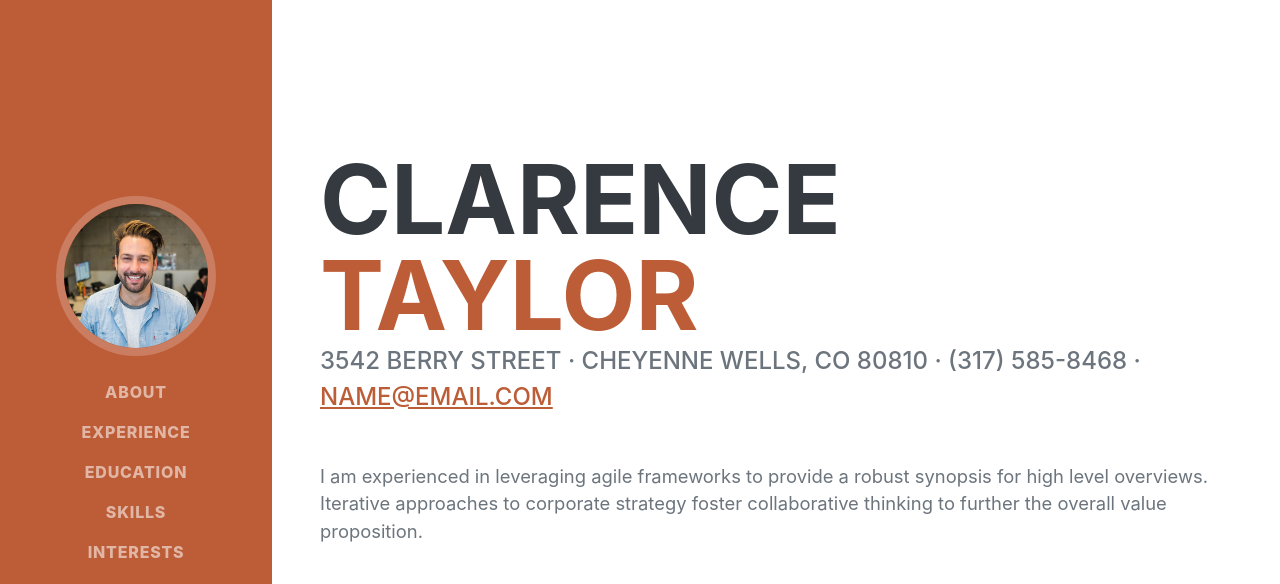
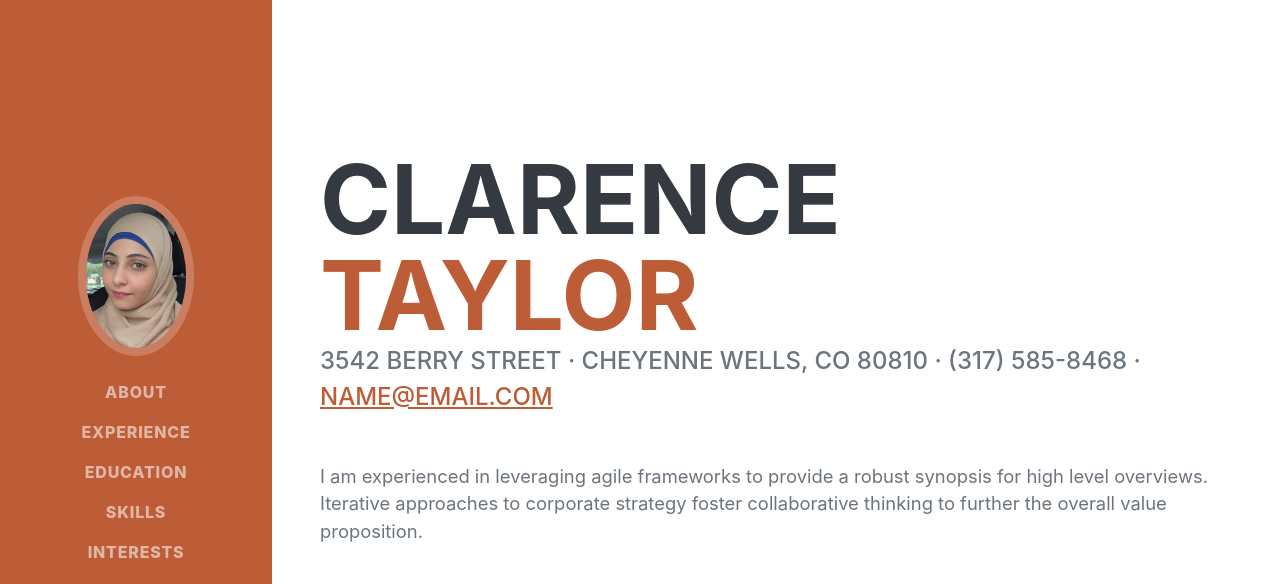
Before and after one commit to 518997/za, a plain HTML site: page zakelijke portfolio/index.html in a window 1280 px wide. Shown: the top 584 px of the page. Drawn offline with nearby package versions, Linux system fonts and the light colour scheme; a web font is replaced by a local one.

Commit message:
Update index.html

```diff
--- a/zakelijke portfolio/index.html
+++ b/zakelijke portfolio/index.html
@@ -5,7 +5,7 @@
         <meta name="viewport" content="width=device-width, initial-scale=1, shrink-to-fit=no" />
         <meta name="description" content="" />
         <meta name="author" content="" />
-        <title>Resume - Start Bootstrap Theme</title>
+        <title>portfolio</title>
         <link rel="icon" type="image/x-icon" href="assets/img/favicon.ico" />
         <!-- Font Awesome icons (free version)-->
         <script src="https://use.fontawesome.com/releases/v6.3.0/js/all.js" crossorigin="anonymous"></script>
@@ -20,7 +20,7 @@
         <nav class="navbar navbar-expand-lg navbar-dark bg-primary fixed-top" id="sideNav">
             <a class="navbar-brand js-scroll-trigger" href="#page-top">
                 <span class="d-block d-lg-none">Clarence Taylor</span>
-                <span class="d-none d-lg-block"><img class="img-fluid img-profile rounded-circle mx-auto mb-2" src="assets/img/profile.jpg" alt="..." /></span>
+                <span class="d-none d-lg-block"><img class="img-fluid img-profile rounded-circle mx-auto mb-2" src="assets/img/mij.jpeg" alt="..." /></span>
             </a>
             <button class="navbar-toggler" type="button" data-bs-toggle="collapse" data-bs-target="#navbarResponsive" aria-controls="navbarResponsive" aria-expanded="false" aria-label="Toggle navigation"><span class="navbar-toggler-icon"></span></button>
             <div class="collapse navbar-collapse" id="navbarResponsive">
```
